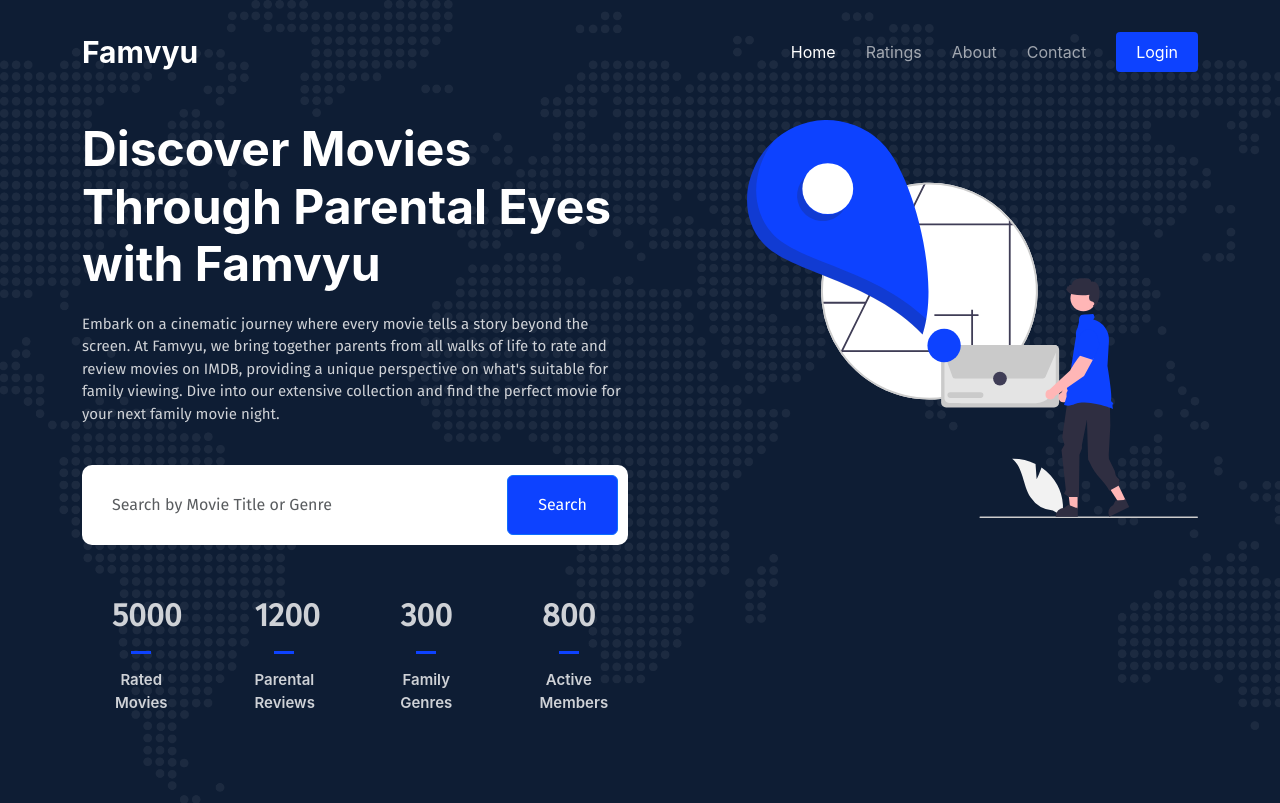
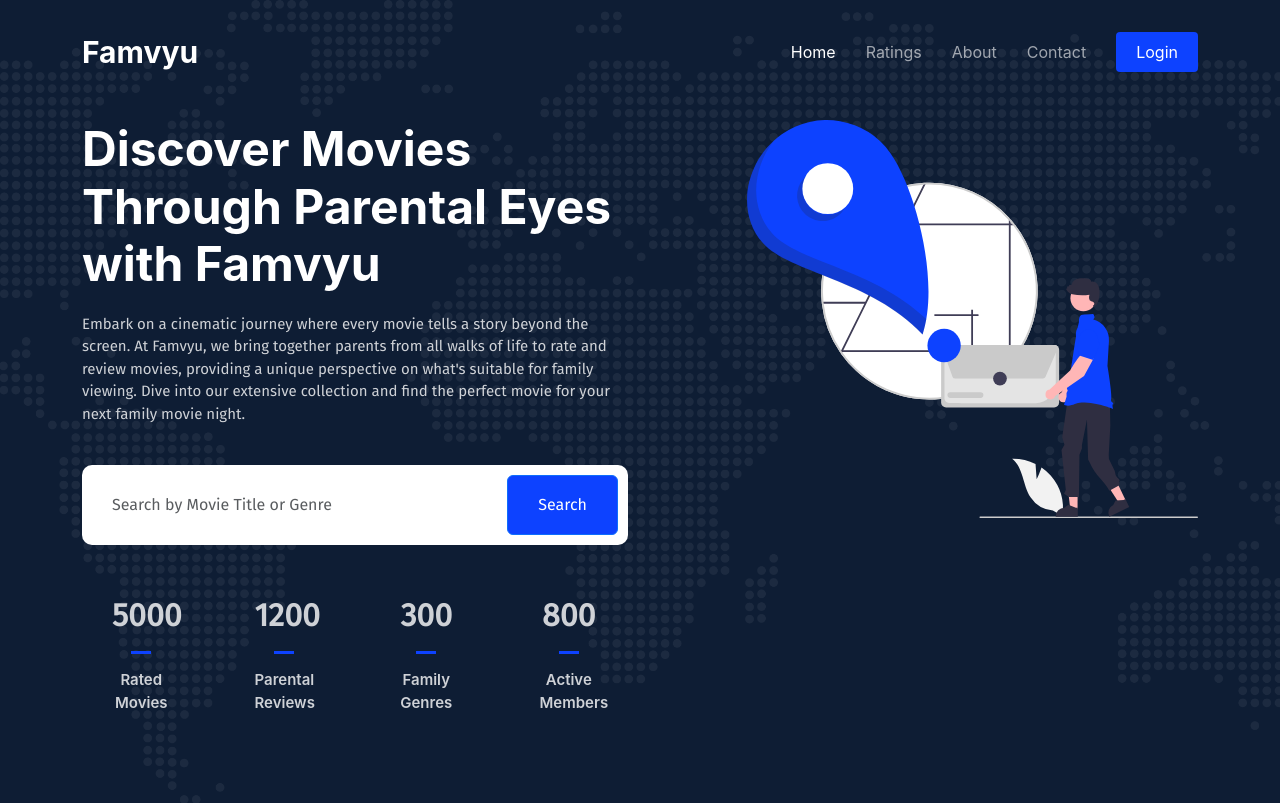
Before and after one commit to oMarquess/famvyux, a Django app: page / in a window 1280 px wide. Shown: the top 803 px of the page. Run offline with Django 4.2, Linux system fonts and the light colour scheme; data that the repository does not hold is empty; parts of the project's set-up code (start-up, migrations or seed data) failed here and were passed over; some libraries are stand-ins or nearby versions.

Commit message:
Review from IMDB cancelled

```diff
--- a/templates/index.html
+++ b/templates/index.html
@@ -10,7 +10,7 @@
       <div class="row gy-4 d-flex justify-content-between">
         <div class="col-lg-6 order-2 order-lg-1 d-flex flex-column justify-content-center">
           <h2 data-aos="fade-up">Discover Movies Through Parental Eyes with Famvyu</h2>
-          <p data-aos="fade-up" data-aos-delay="100">Embark on a cinematic journey where every movie tells a story beyond the screen. At Famvyu, we bring together parents from all walks of life to rate and review movies on IMDB, providing a unique perspective on what's suitable for family viewing. Dive into our extensive collection and find the perfect movie for your next family movie night.</p>
+          <p data-aos="fade-up" data-aos-delay="100">Embark on a cinematic journey where every movie tells a story beyond the screen. At Famvyu, we bring together parents from all walks of life to rate and review movies, providing a unique perspective on what's suitable for family viewing. Dive into our extensive collection and find the perfect movie for your next family movie night.</p>
 
           <form action="{% url 'search_results' %}" method="get" class="form-search d-flex align-items-stretch mb-3" data-aos="fade-up" data-aos-delay="200">
             <input type="text" class="form-control" name="query" placeholder="Search by Movie Title or Genre">
```
